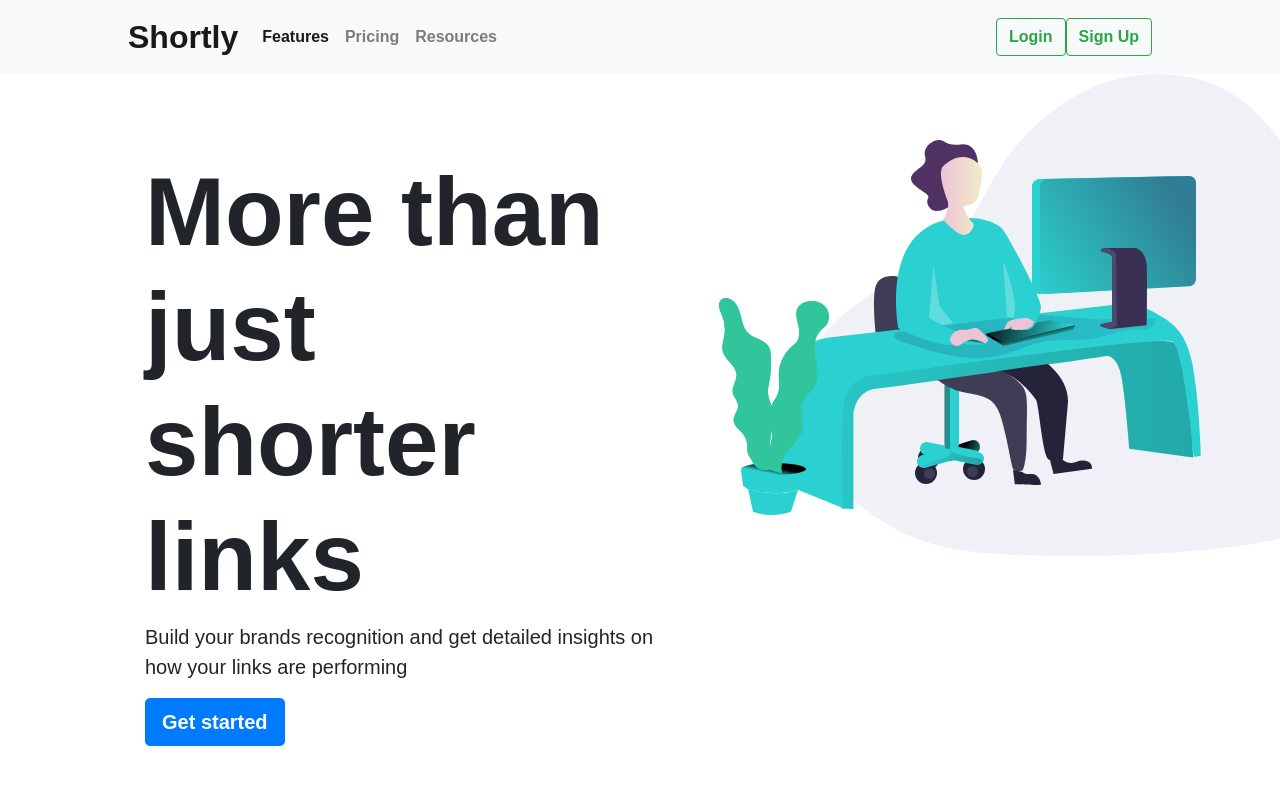
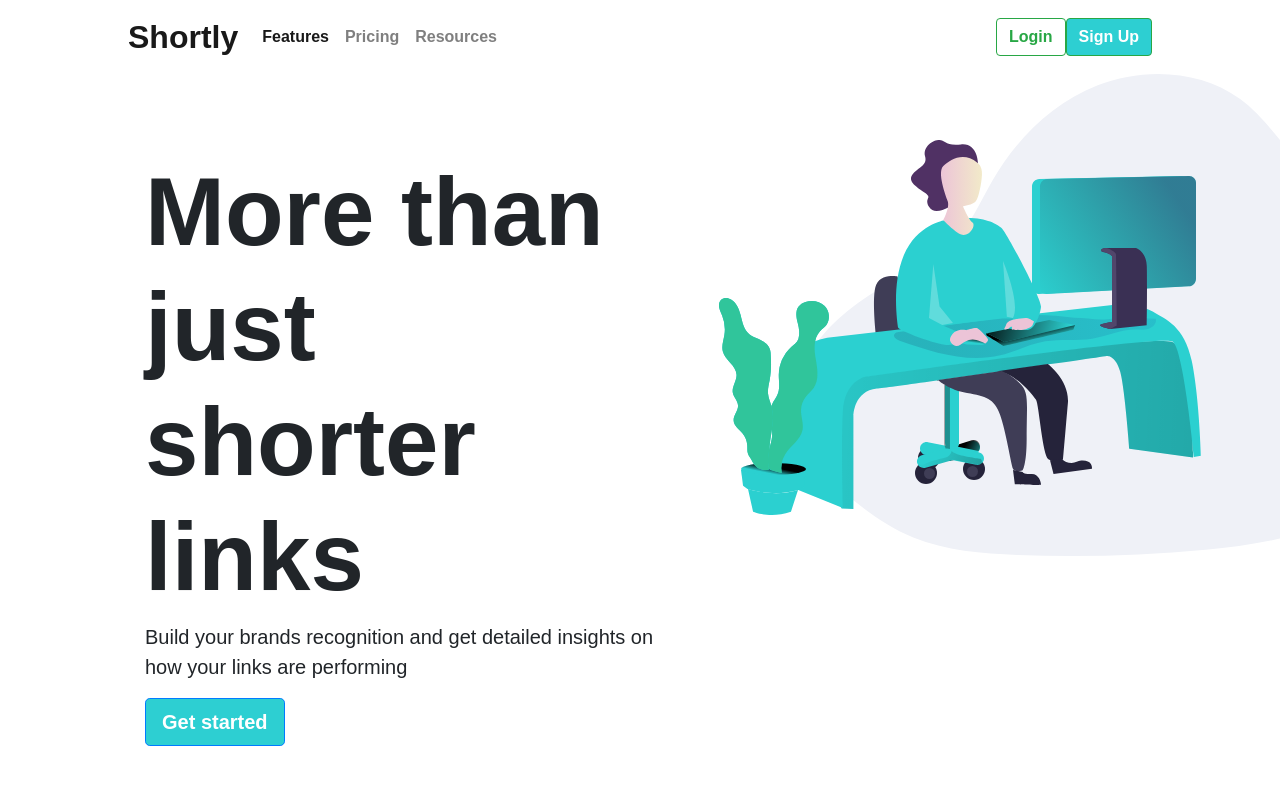
Before and after one commit to davidobodo/FEM-shortly, a website: page index.html in a window 1280 px wide. Shown: the top 800 px of the page. Drawn offline with nearby package versions, Linux system fonts and the light colour scheme; a web font is replaced by a local one.

Commit message:
background colors complete- section two

```diff
--- a/index.html
+++ b/index.html
@@ -13,7 +13,7 @@
 
 <body>
     <div class="container-fluid px-0">
-        <nav class="navbar navbar-expand-lg navbar-light bg-light">
+        <nav class="navbar navbar-expand-lg navbar-light">
             <a class="navbar-brand font-weight-bold" href="#">Shortly</a>
             <button class="navbar-toggler" type="button" data-toggle="collapse" data-target="#navbarTogglerDemo02"
                 aria-controls="navbarTogglerDemo02" aria-expanded="false" aria-label="Toggle navigation">
@@ -35,7 +35,8 @@
                 </ul>
                 <form class="form-inline my-2 my-lg-0">
                     <button class="btn btn-outline-success my-2 my-sm-0 font-weight-bold" type="submit">Login</button>
-                    <button class="btn btn-outline-success my-2 my-sm-0 font-weight-bold" type="submit">Sign Up</button>
+                    <button class="btn btn-outline-success my-2 my-sm-0 font-weight-bold btn-green-white"
+                        type="submit">Sign Up</button>
                 </form>
             </div>
         </nav>
@@ -46,7 +47,8 @@
                     on how your links are performing
                 </p>
                 <p class="lead">
-                    <a class="btn btn-primary btn-lg font-weight-bold" href="#" role="button">Get started</a>
+                    <a class="btn btn-primary btn-lg font-weight-bold btn-green-white" href="#" role="button">Get
+                        started</a>
                 </p>
             </div>
             <div class="col-6">
--- a/style/scss/style.scss
+++ b/style/scss/style.scss
@@ -1,6 +1,6 @@
 @import "variables";
 @import "mixins";
-@import url(https://fonts.google.com/specimen/Poppins);
+// @import url(https://fonts.google.com/specimen/Poppins);
 
 
 body{
@@ -27,6 +27,14 @@ body{
     .second__section{
         padding-left: $general-padding;
         padding-right: $general-padding;
+        background-color: #f0f1f6;
+
+        .row{
+
+            .col-4{
+                background-color: #ffffff;
+            }
+        }
     }
 
     .footer{
@@ -55,3 +63,11 @@ body{
         }
     }
 }
+
+
+//Reused components
+
+.btn-green-white{
+    background-color: #2dcfd2 !important;
+    color: #ffffff;
+}
```
Also changed, not shown: style/css/style.css, 1 other file.
